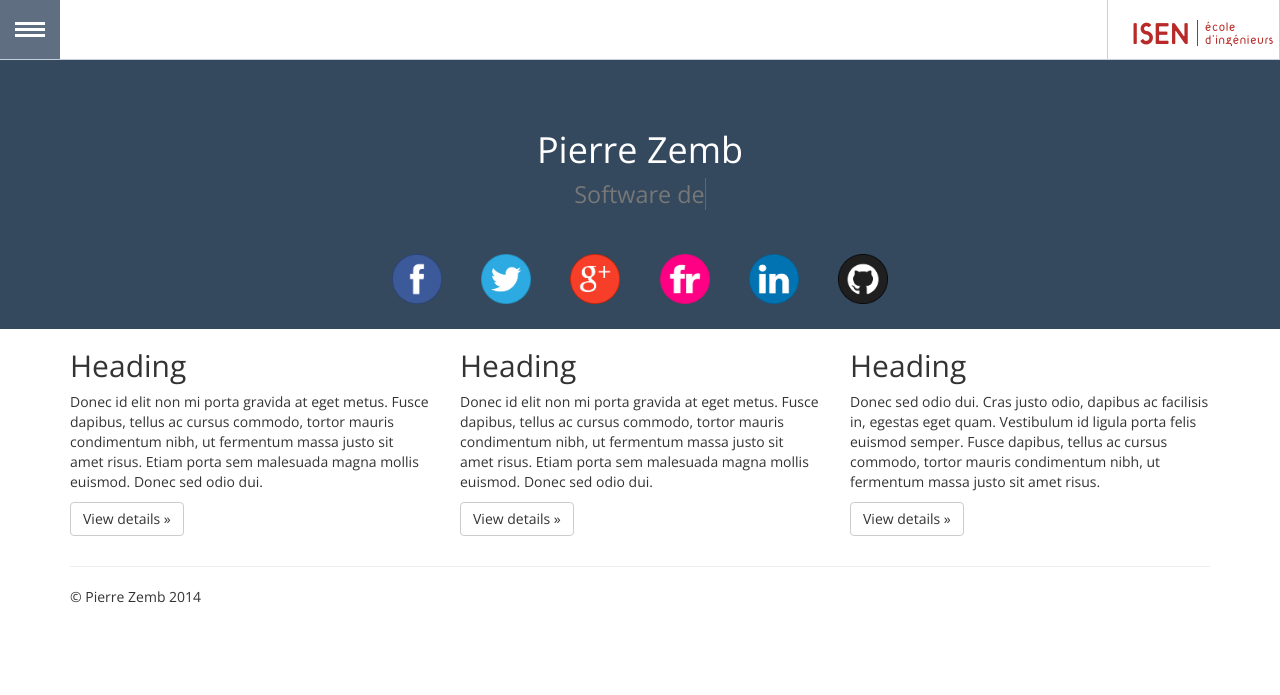
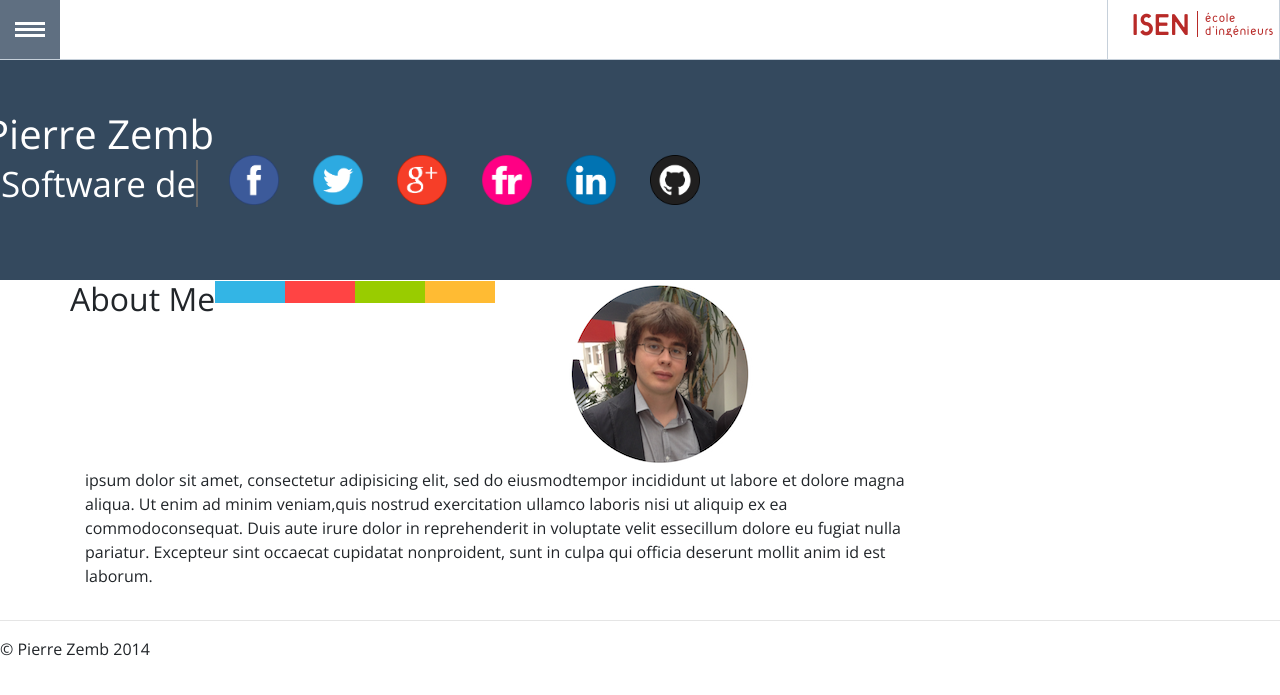
Before and after one commit to PierreZ/portfolio, a PHP site: page / in a window 1280 px wide. Shown: the top 695 px of the page. Run offline with PHP 8.4, Linux system fonts and the light colour scheme; some libraries are stand-ins or nearby versions; some web fonts are replaced.

Commit message:
adding structure to about me div

```diff
--- a/css/main.css
+++ b/css/main.css
@@ -543,7 +543,8 @@ body {
   body .welcome {
     background-color: #34495e;
     text-align: center;
-    padding-top: 60px; }
+    padding-top: 60px;
+    padding-bottom: 60px; }
     body .welcome h1 {
       color: white; }
     body .welcome .social {
@@ -551,3 +552,26 @@ body {
       body .welcome .social .socials_icons {
         margin: 15px;
         width: 50px; }
+
+.google_color {
+  height: 15px;
+  margin-bottom: 50px; }
+
+#google_color:after, #google_color:before {
+  content: "";
+  float: right;
+  height: 4px; }
+
+.google_color:before {
+  border-width: 500px;
+  border-left: 70px solid #33b5e5;
+  border-right: 70px solid #ff4444;
+  height: 1px;
+  content: ""; }
+
+.google_color:after {
+  border-width: 500px;
+  border-left: 70px solid #99cc00;
+  border-right: 70px solid #ffbb33;
+  height: 1px;
+  content: ""; }
--- a/css/partials/_main.scss
+++ b/css/partials/_main.scss
@@ -6,6 +6,7 @@ body {
 	background-color: $blue_background;
 	text-align: center;
 	padding-top: 60px;
+	padding-bottom: 60px;
 
 	h1{
 		color: white;
@@ -22,3 +23,37 @@ body {
 }
 
 }
+
+.google_color{
+	height: 15px;
+	margin-bottom: 50px;
+}
+
+#google_color:after, #google_color:before {
+content: "";
+float: right;
+height: 4px;
+}
+
+.google_color:before{
+	border-width:500px;
+	border-left: 70px solid $blue_google;
+border-right: 70px solid $red_google;
+height: 1px;
+content: "";
+}.google_color:after{
+		border-width:500px;
+
+	border-left: 70px solid $green_google;
+	border-right: 70px solid $orange_google;
+height: 1px;
+content: "";
+}
+
+
+// .google_color:after{
+// 	border-width: 0 25.5px 0 26.25px;
+// 	height: 3px;
+// 	border-left: 34px solid #0089fa;
+// border-right: 35px solid #ff002b;
+// }
--- a/index.php
+++ b/index.php
@@ -35,6 +35,7 @@ require("elements/menu.php");
     <small>
       <span class="txt-rotate biggest" data-period="2000" data-rotate='[ "French Engineer student", "Software developer", "But also Web when needed", "Pierre Who ??" ]'></span>
     </small>
+  </h1>
     <div class="social">
         <a  href="http://www.facebook.com/pierre.zemb"><img class="socials_icons" src="img/facebook.png" alt="Facebook" /></a>
         <a href="http://twitter.com/PierreZ"><img class="socials_icons" src="img/twitter.png" alt="Twitter" /></a>
@@ -45,26 +46,21 @@ require("elements/menu.php");
     </div>
   </div>
 
+
 <div class="container">
   <!-- Example row of columns -->
   <div class="row">
-    <div class="col-lg-4">
-      <h2>Heading</h2>
-      <p>Donec id elit non mi porta gravida at eget metus. Fusce dapibus, tellus ac cursus commodo, tortor mauris condimentum nibh, ut fermentum massa justo sit amet risus. Etiam porta sem malesuada magna mollis euismod. Donec sed odio dui. </p>
-      <p><a class="btn btn-default" href="#">View details &raquo;</a></p>
+    <h2 class="text-center">About Me</h2>
+    <div class="google_color text-center"></div>
+    <div class="col-md-3">
+      <img class="profile" src="img/myself.png">
     </div>
-    <div class="col-lg-4">
-      <h2>Heading</h2>
-      <p>Donec id elit non mi porta gravida at eget metus. Fusce dapibus, tellus ac cursus commodo, tortor mauris condimentum nibh, ut fermentum massa justo sit amet risus. Etiam porta sem malesuada magna mollis euismod. Donec sed odio dui. </p>
-      <p><a class="btn btn-default" href="#">View details &raquo;</a></p>
-    </div>
-    <div class="col-lg-4">
-      <h2>Heading</h2>
-      <p>Donec sed odio dui. Cras justo odio, dapibus ac facilisis in, egestas eget quam. Vestibulum id ligula porta felis euismod semper. Fusce dapibus, tellus ac cursus commodo, tortor mauris condimentum nibh, ut fermentum massa justo sit amet risus.</p>
-      <p><a class="btn btn-default" href="#">View details &raquo;</a></p>
+    <div class="col-md-9">
+    <p> ipsum dolor sit amet, consectetur adipisicing elit, sed do eiusmodtempor incididunt ut labore et dolore magna aliqua. Ut enim ad minim veniam,quis nostrud exercitation ullamco laboris nisi ut aliquip ex ea commodoconsequat. Duis aute irure dolor in reprehenderit in voluptate velit essecillum dolore eu fugiat nulla pariatur. Excepteur sint occaecat cupidatat nonproident, sunt in culpa qui officia deserunt mollit anim id est laborum.
+    </p>
     </div>
   </div>
-
+</div>
   <hr>
 
   <footer>
```
Also changed, not shown: img/myself.png (added).
